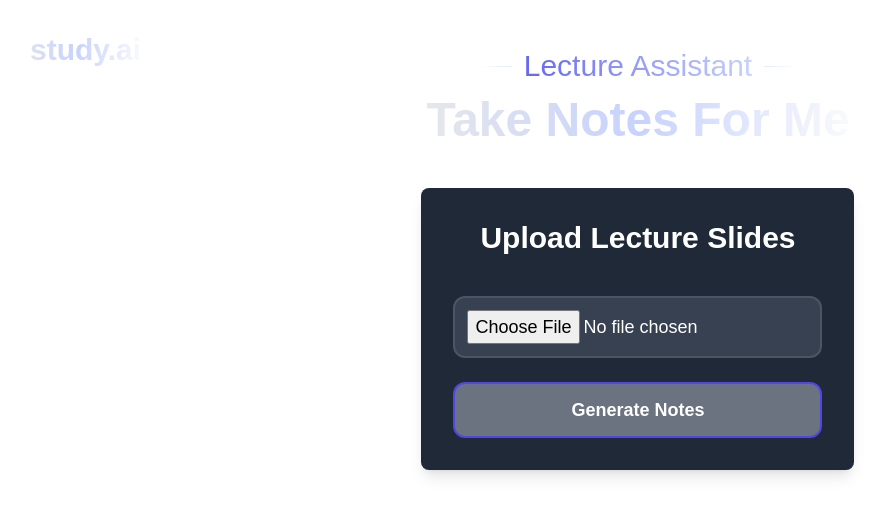
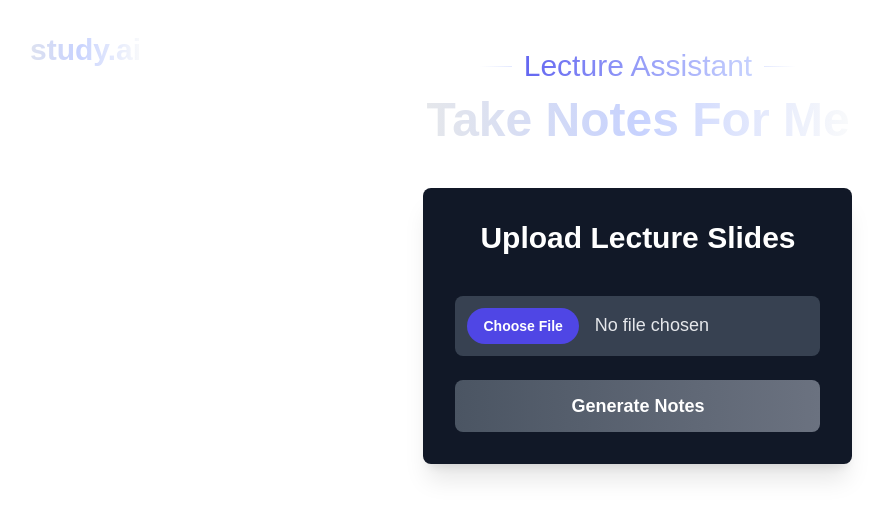
Before and after one commit to jobin-b/study.ai, a Next.js app: page /notetaker in a window 1280 px wide. Shown: the top 518 px of the page, without its empty margins (2-887 px from the left). Built offline with nearby package versions, Linux system fonts and the light colour scheme.

Commit message:
More consistency or somehting'

```diff
--- a/components/initForm.tsx
+++ b/components/initForm.tsx
@@ -67,7 +67,7 @@ export default function InitForm(props: InitFormProps) {
   };
 
   return (
-    <div className="flex flex-col items-center gap-8 pb-8">
+    <div className="flex flex-col items-center gap-4 pb-8">
       {output && (
         <div className="relative w-full max-w-10xl p-6 bg-[#2c2f42] border border-[#3b3f58] rounded-lg text-white">
           <button
@@ -86,7 +86,7 @@ export default function InitForm(props: InitFormProps) {
 
       <form
         onSubmit={handleSubmit}
-        className="flex flex-col items-stretch max-w-2xl gap-6 p-8 bg-gray-800 rounded-lg shadow-lg"
+        className="flex flex-col items-stretch max-w-2xl gap-6 p-8 bg-gray-900 rounded-lg shadow-xl"
       >
         <h2 className="text-3xl text-center text-white font-semibold mb-4">
           Upload Lecture Slides
@@ -99,18 +99,18 @@ export default function InitForm(props: InitFormProps) {
             type="file"
             accept=".pdf"
             onChange={handleFileChange}
-            className="border-2 border-gray-600 rounded-xl p-3 w-full text-lg text-white bg-gray-700 transition duration-200 ease-in-out focus:outline-none focus:ring-2 focus:ring-indigo-500 focus:border-transparent"
+            className="flex-grow p-3 text-lg text-gray-200 bg-gray-700 rounded-lg file:mr-4 file:py-2 file:px-4 file:rounded-full file:border-0 file:text-sm file:font-semibold file:bg-indigo-600 file:text-white hover:file:bg-indigo-700"
           />
         </div>
 
         <button
           type="submit"
           disabled={isLoading || !file}
-          className={`w-full p-3 text-lg font-semibold rounded-xl transition duration-300 ease-in-out ${
+          className={`w-full p-3 text-lg font-semibold rounded-lg transition duration-300 ease-in-out ${
             isLoading || !file
-              ? "bg-gray-500 cursor-not-allowed"
-              : "bg-indigo-600 hover:bg-indigo-500"
-          } text-white border-2 border-indigo-600`}
+              ? "bg-gradient-to-r from-gray-600 to-gray-500 cursor-not-allowed"
+              : "bg-gradient-to-r from-indigo-600 to-indigo-400"
+          } text-white`}
         >
           {isLoading ? "Generating..." : "Generate Notes"}
         </button>
```
